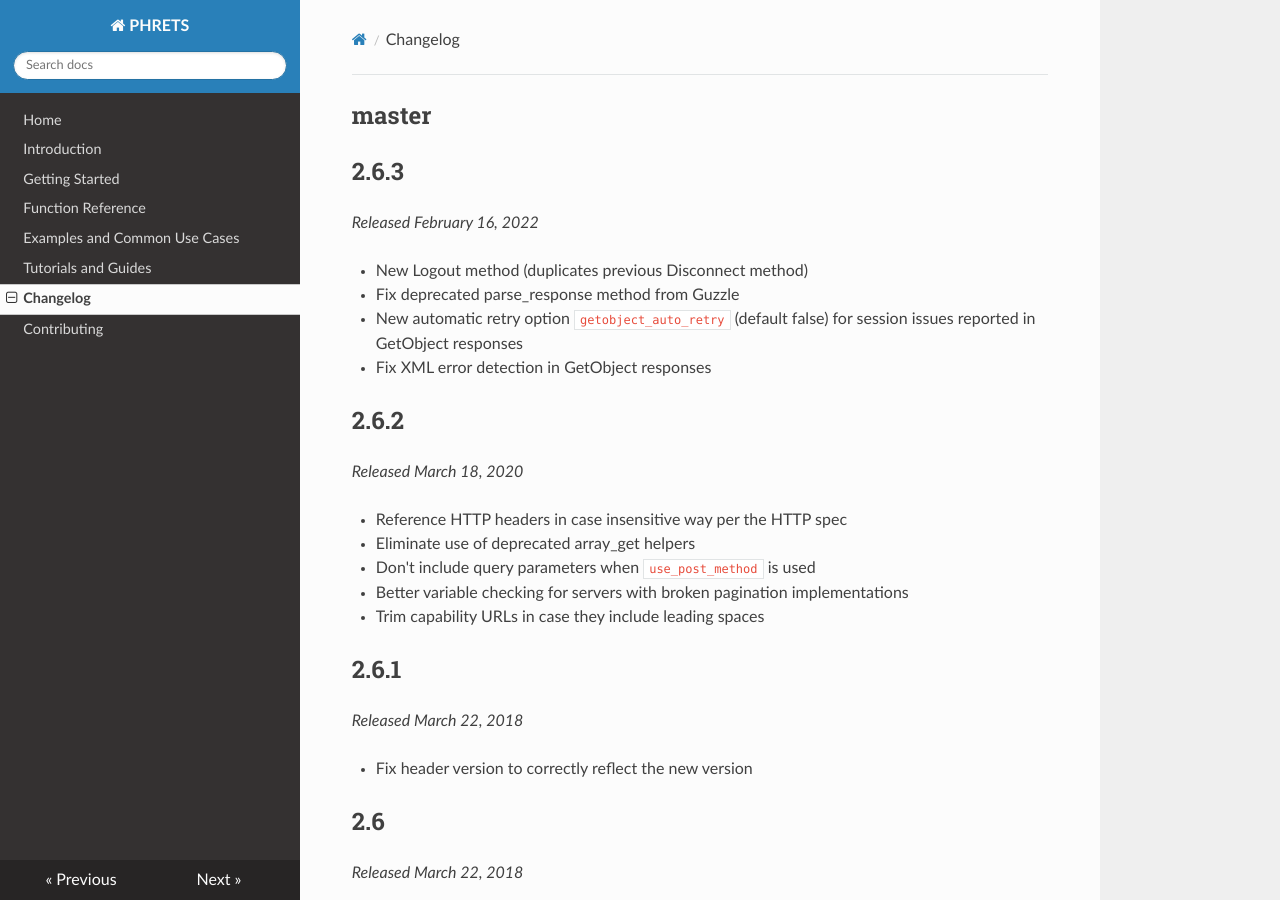
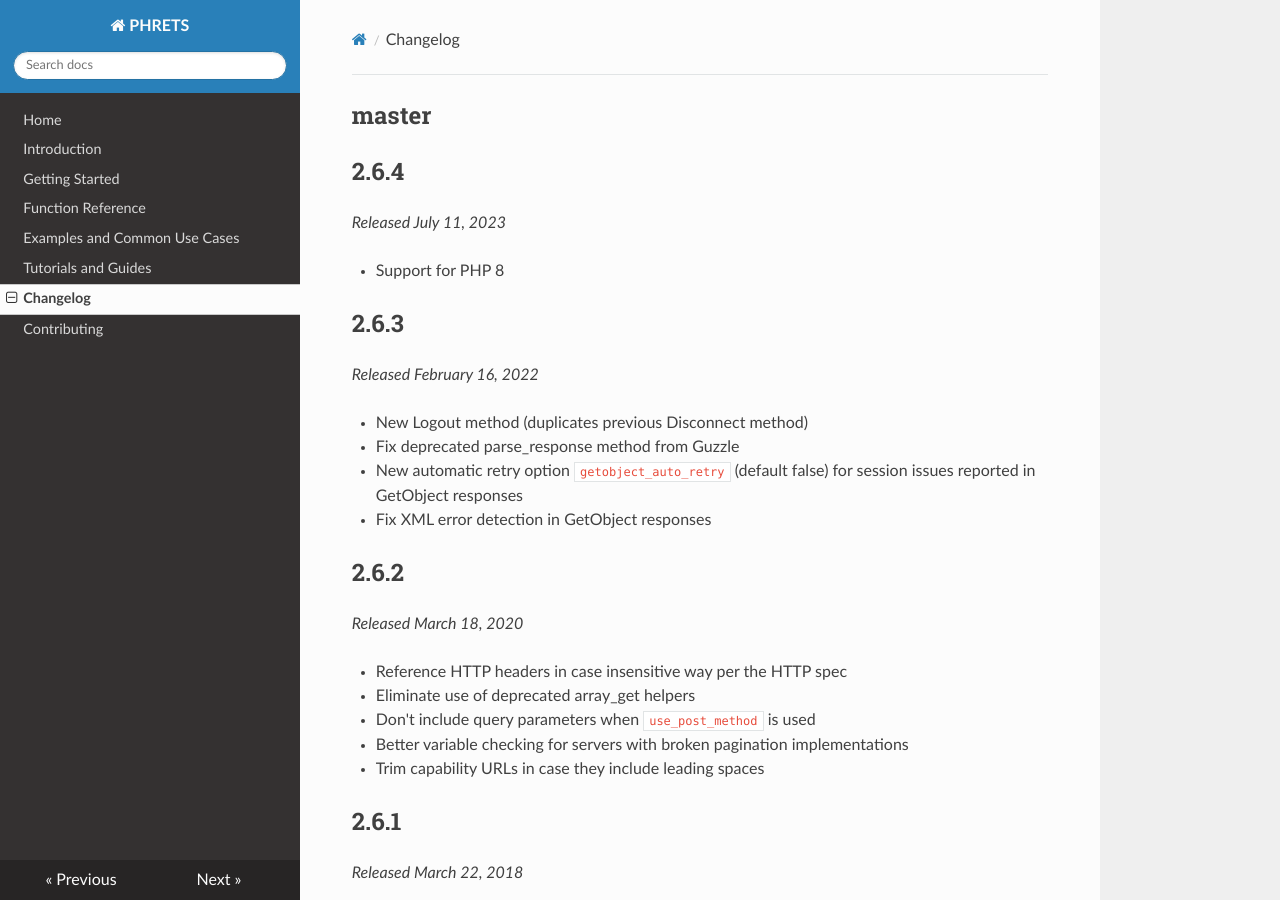
Before and after one commit to troydavisson/PHRETS, an MkDocs documentation site: the page built from docs/changelog.md, in a window 1280 px wide and 900 px high. Built offline with MkDocs 1.6.1, drawn with Linux system fonts in a browser that asks for light colours; nearby versions of some CDN libraries; old or Windows-style settings are respelled for this version of MkDocs.

Commit message:
2.6.4 release

```diff
--- a/docs/changelog.md
+++ b/docs/changelog.md
@@ -1,4 +1,10 @@
 ## master
+
+## 2.6.4
+
+_Released July 11, 2023_
+
+* Support for PHP 8
 
 ## 2.6.3
 
```
Also changed, not shown: 1 other file.
